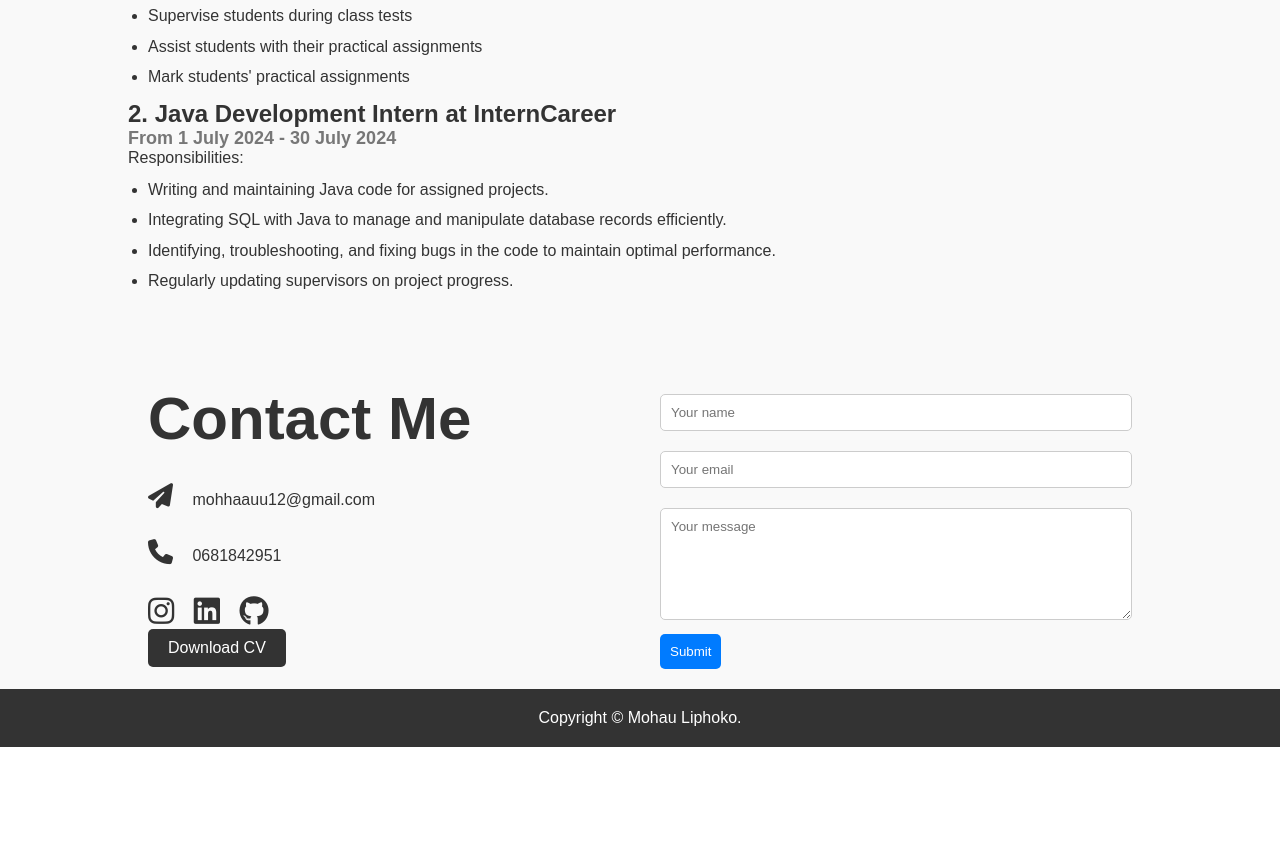
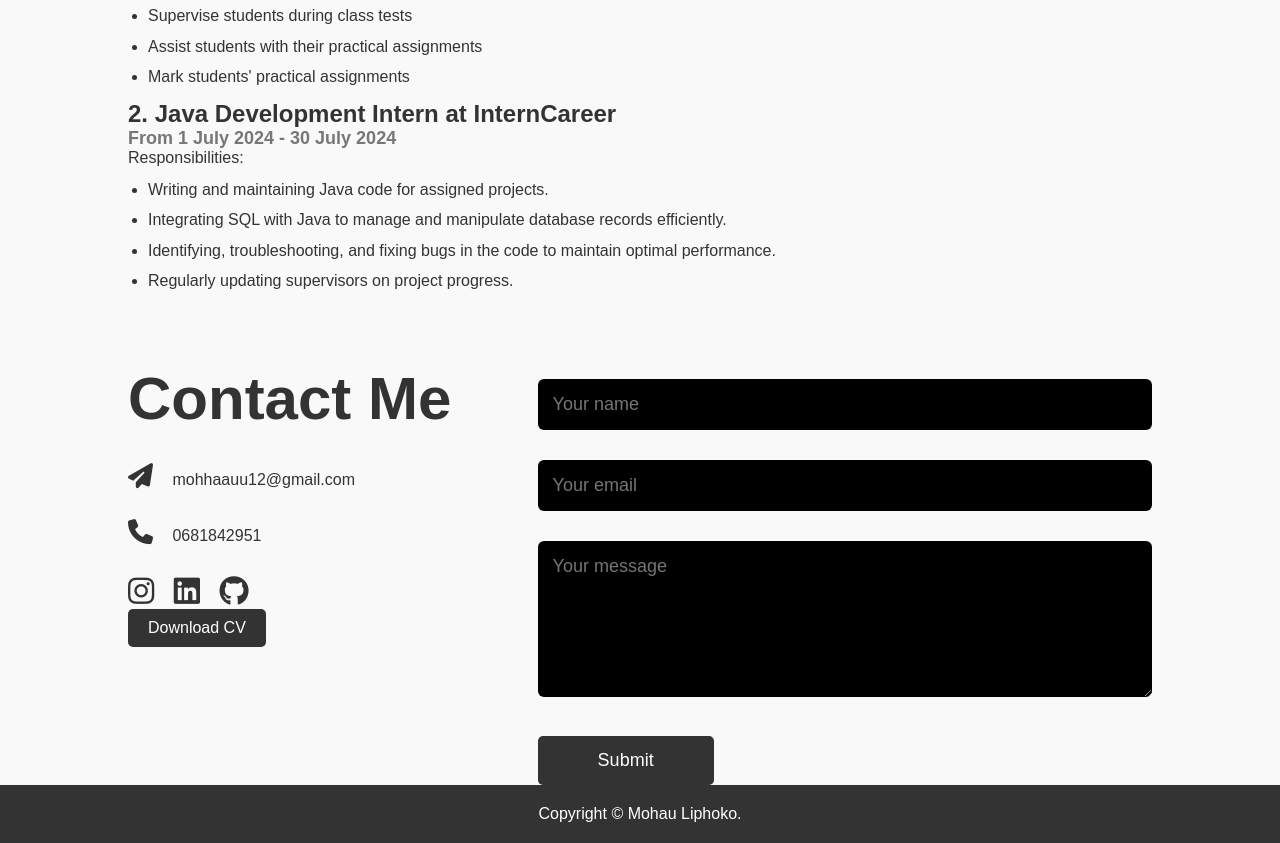
Before and after one commit to mohhaauu/V-CV, a plain HTML site: page index.html in a window 1280 px wide. Shown: the part 1803-2646 px from the top of the page. Before the commit the page ends 2550 px from the top, so only its background shows below. Drawn offline with Linux system fonts and the light colour scheme.

Commit message:
testing the changes of styling

```diff
--- a/style.css
+++ b/style.css
@@ -275,33 +275,32 @@ nav ul li a:hover::after{
     display: inline-block;
 }
 
-.contact-left, .contact-right {
-    flex: 1;
-    padding: 20px;
+.contact-right form {
+    width: 100%;
 }
 
-.contact-left form {
-    display: flex;
-    flex-direction: column;
+form input, form textarea {
+    width: 100%;
 }
 
-.contact-right input, .contact-right textarea {
-    padding: 10px;
-    margin: 10px 0;
+form input, form textarea {
     width: 100%;
-    border: 1px solid #ccc;
-    border-radius: 5px;
+    border: 0;
+    outline: none;
+    background: black;
+    padding: 15px;
+    margin: 15px 0;
+    color: white;
+    font-size: 18px;
+    border-radius: 6px;
 }
 
-.contact-right button {
-    padding: 10px;
-    background: #007bff;
-    color: #fff;
-    border: none;
-    border-radius: 5px;
+form .button2 {
+    padding: 14px 60px;
+    font-size: 18px;
+    margin-top: 20px;
     cursor: pointer;
 }
-
 .copyright {
     text-align: center;
     padding: 20px 0;
```
